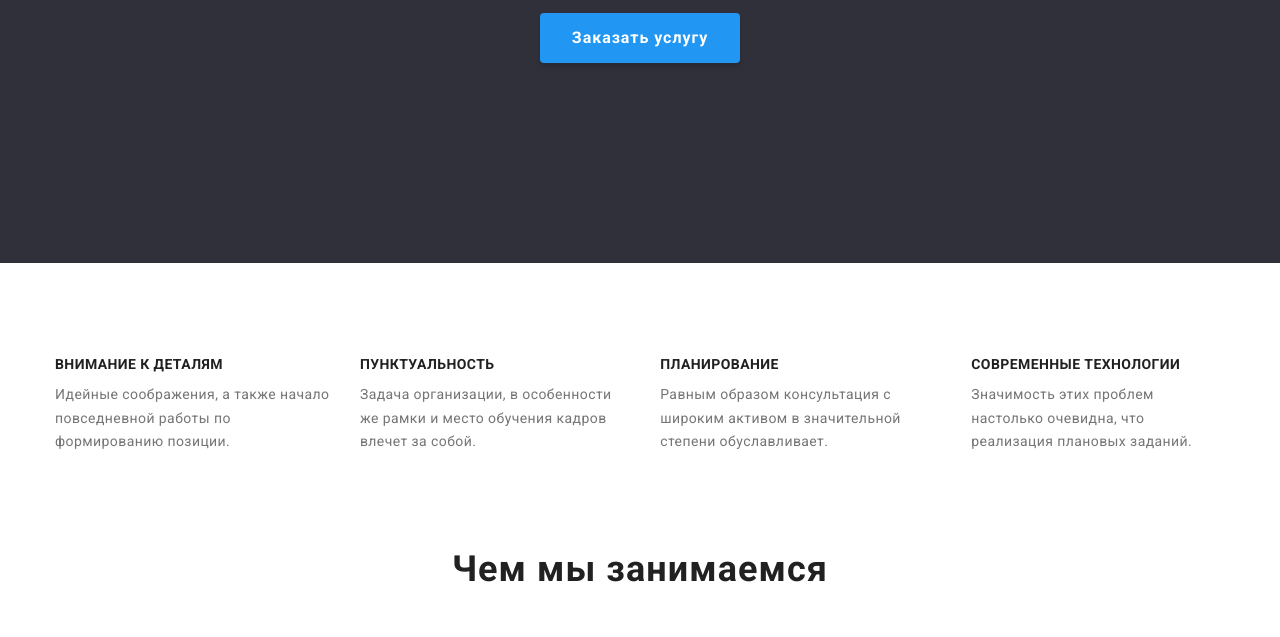
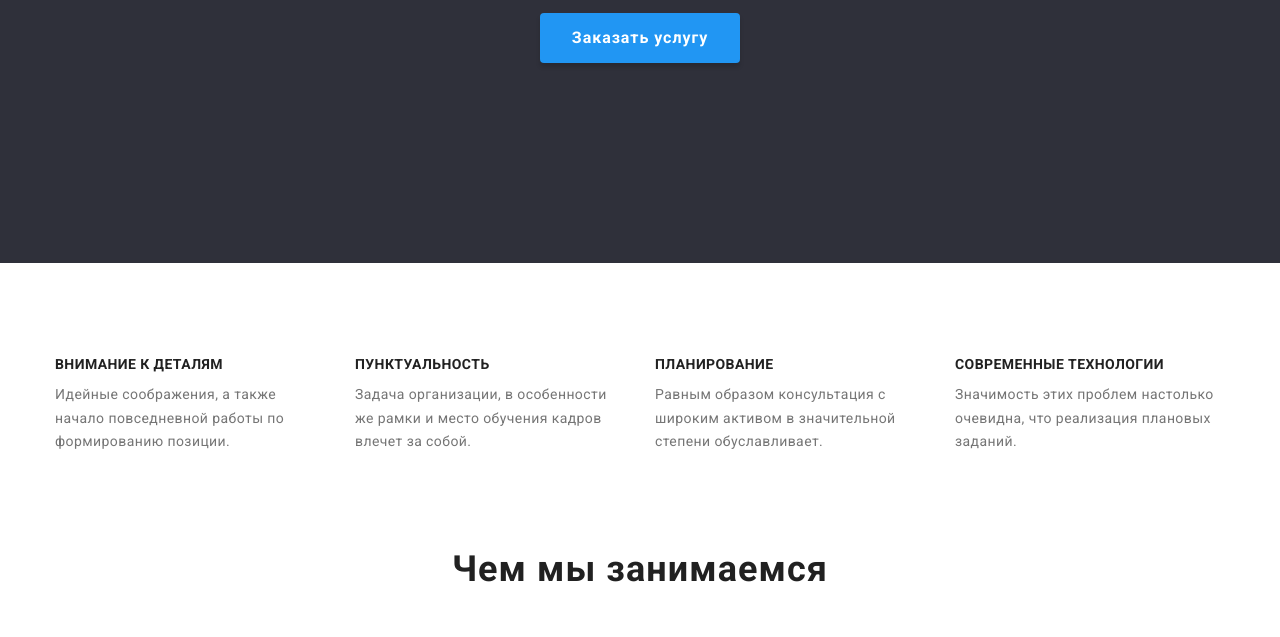
Before and after one commit to maxym-huklivsky/goit-markup-hw-03, a plain HTML site: page index.html in a window 1280 px wide. Shown: the part 418-1055 px from the top of the page. Drawn offline with nearby package versions, Linux system fonts and the light colour scheme.

Commit message:
corrected

```diff
--- a/css/styles.css
+++ b/css/styles.css
@@ -206,10 +206,11 @@ a {
 
 .qualities-container {
 	display: flex;
+	gap: 30px;
 }
 
-.qualities-item:not(:last-child) {
-	margin-right: 30px;
+.qualities-item {
+	width: 270px;
 }
 
 .qualities-title {
--- a/index.html
+++ b/index.html
@@ -49,25 +49,25 @@
 		<!-- Наши качества -->
 		<section class="qualities">
 			<ul class="container qualities-container">
-				<li class="qualities-item" width="270">
+				<li class="qualities-item">
 					<h3 class="qualities-title">Внимание к деталям</h3>
 					<p class="qualities-text">
 						Идейные соображения, а также начало повседневной работы по формированию позиции.
 					</p>
 				</li>
-				<li class="qualities-item" width="270">
+				<li class="qualities-item">
 					<h3 class="qualities-title">Пунктуальность</h3>
 					<p class="qualities-text">
 						Задача организации, в особенности же рамки и место обучения кадров влечет за собой.
 					</p>
 				</li>
-				<li class="qualities-item" width="270">
+				<li class="qualities-item">
 					<h3 class="qualities-title">Планирование</h3>
 					<p class="qualities-text">
 						Равным образом консультация с широким активом в значительной степени обуславливает.
 					</p>
 				</li>
-				<li class="qualities-item" width="270">
+				<li class="qualities-item">
 					<h3 class="qualities-title">Современные технологии</h3>
 					<p class="qualities-text">
 						Значимость этих проблем настолько очевидна, что реализация плановых заданий.
```
